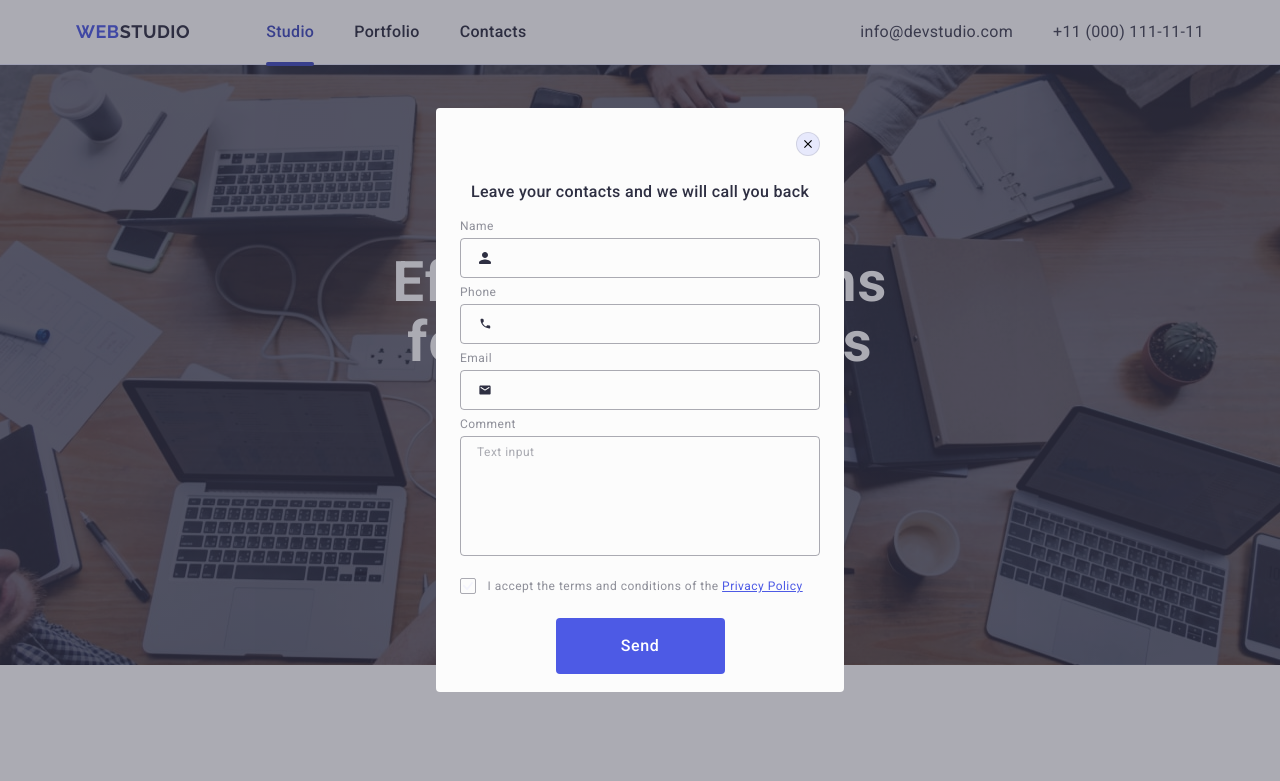
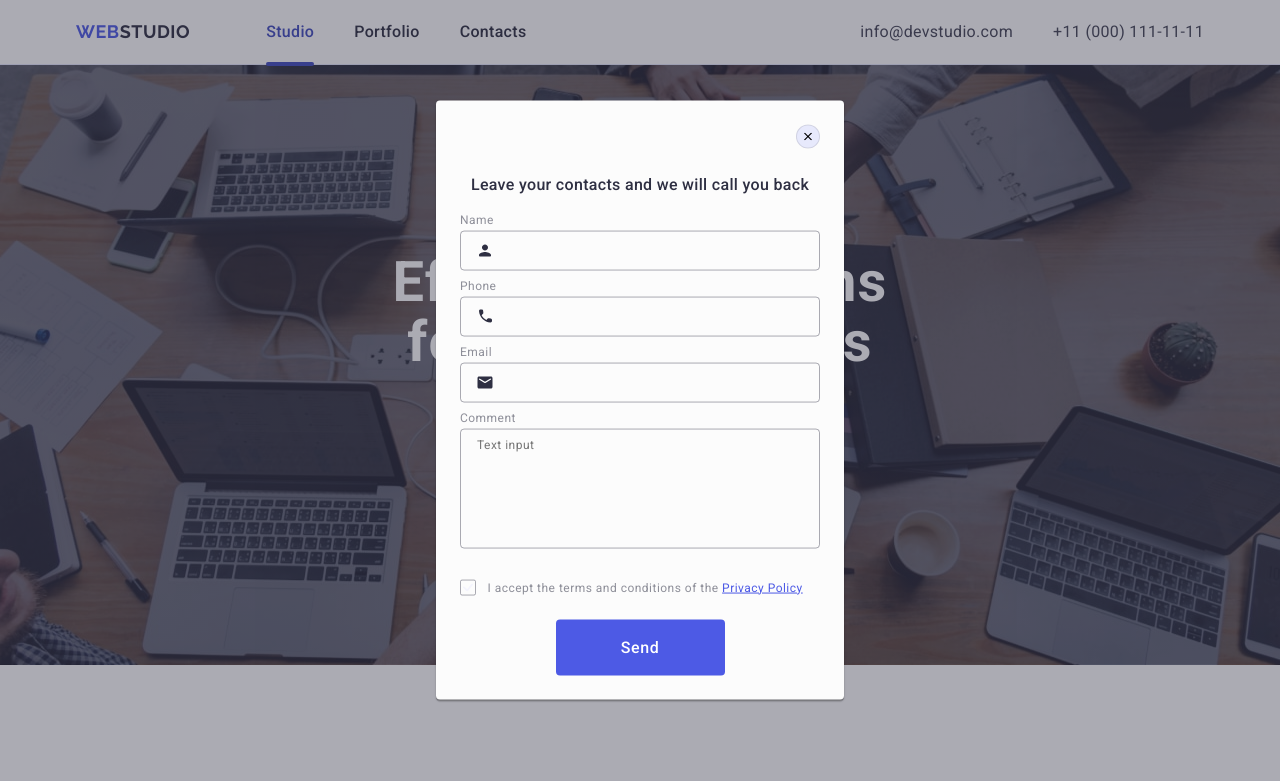
Before and after one commit to AHetman/goit-markup-hw-05, a plain HTML site: page index.html in a window 1280 px wide. Shown: the top 781 px of the page. Drawn offline with nearby package versions, Linux system fonts and the light colour scheme.

Commit message:
goit-markup-hw-05-begin-2
Виправлення після перевірки

```diff
--- a/css/styles.css
+++ b/css/styles.css
@@ -559,11 +559,16 @@ img {
 .footer-input {
   width: 264px;
   height: 40px;
-  background-color: transparent;
   border: 1px solid #fff;
   border-radius: 4px;
+  background-color: transparent;
+  font-size: 12px;
+  line-height: 1.5;
+  letter-spacing: 0.04em;
+  padding-left: 16px;
   filter: drop-shadow(0px 4px 4px rgba(0, 0, 0, 0.15));
-  outline: transparent;
+  color: #fff;
+ outline: transparent;
   transition: border-color 250ms cubic-bezier(0.4, 0, 0.2, 1);
 }
 
@@ -572,23 +577,20 @@ img {
 }
 
 .footer-input::placeholder {
-  color: #fff;
-  font-size: 12px;
-  line-height: 1.5;
-  letter-spacing: 0.04em;
-  padding-left: 16px;
+  color #ffffff;
   outline: transparent;
 }
 
 .footer-form-btn {
   width: 165px;
   height: 40px;
-  background: #4d5ae5;
+  background-color: #4d5ae5;
   border-radius: 4px;
   border: none;
   margin-left: 24px;
   color: #fff;
   font-size: 16px;
+  font-family: Roboto, sans-serif;
   font-weight: 500;
   line-height: 1.5;
   letter-spacing: 0.04em;
@@ -625,11 +627,13 @@ img {
   opacity: 0;
   visibility: hidden;
   pointer-events: none;
+  transition: opacity 250ms cubic-bezier(0.4, 0, 0.2, 1), visibility 250ms cubic-bezier(0.4, 0, 0.2, 1);
 }
 
 .modal {
   width: 408px;
-  height: 584px;
+  min-height: 584px;
+  box-shadow: 0px 1px 1px rgba(0, 0, 0, 0.14), 0px 1px 3px rgba(0, 0, 0, 0.12), 0px 2px 1px rgba(0, 0, 0, 0.2);
   background-color: #fcfcfc;
   border-radius: 4px;
   position: absolute;
@@ -637,6 +641,7 @@ img {
   left: 50%;
   transform: translate(-50%, -50%);
   padding: 72px 24px 24px 24px;
+  transition: transform 250ms cubic-bezier(0.4, 0, 0.2, 1);
 }
 
 .modal-btn {
@@ -664,6 +669,7 @@ img {
   top: 50%;
   left: 50%;
   transform: translate(-50%, -50%);
+  transition: fill 250ms cubic-bezier(0.4, 0, 0.2, 1);
 }
 
 .modal-btn:hover,
@@ -711,6 +717,10 @@ img {
   fill: rgba(77, 90, 229, 1);
 }
 
+.modal-field-user-text {
+  margin-bottom: 16px;
+}
+
 .modal-label {
   display: block;
   margin-bottom: 4px;
@@ -718,7 +728,7 @@ img {
   font-size: 12px;
   font-style: normal;
   font-weight: 400;
-  line-height: 1.16;
+  line-height: 1.17;
   letter-spacing: 0.04em;
   color: var(--LIGHT-SLATE, #8e8f99);
 }
@@ -733,19 +743,20 @@ img {
   left: 16px;
   top: 50%;
   transform: translateY(-50%);
-  transition: border-color 250ms cubic-bezier(0.4, 0, 0.2, 1);
+  transition: fill 250ms cubic-bezier(0.4, 0, 0.2, 1);
 }
 
 .modal-text {
   width: 100%;
   border-radius: 4px;
-  border: 1px solid var(--NAVY-BLUE-modal, rgba(46, 47, 66, 0.4));
+  border: 1px solid rgba(46, 47, 66, 0.4);
   height: 120px;
   background-color: transparent;
-  color: rgba(46, 47, 66, 1);
-  font-size: 18px;
-  padding-left: 16px;
-  padding-top: 8px;
+  font-size: 12px;
+  line-height: 1.17;
+  letter-spacing: 0.04em;
+  color: rgba(46, 47, 66, 0.4);
+  padding: 8px 16px;
   outline: transparent;
   transition: border-color 250ms cubic-bezier(0.4, 0, 0.2, 1);
   resize: none;
@@ -757,13 +768,7 @@ img {
 }
 
 .modal-text::placeholder {
-  font-family: Roboto;
-  font-size: 12px;
-  font-style: normal;
-  font-weight: 400;
-  line-height: 1.17;
-  letter-spacing: 0.04em;
-  color: rgba(46, 47, 66, 0.4);
+
 }
 
 /*.check-text {
--- a/index.html
+++ b/index.html
@@ -393,7 +393,6 @@
 
             <div class="footer-form">
                 <p class="footer-subscribe-text">Subscribe</p>
-                <div class="footer-subscribe-opt">
                 <form class="form-footer-form">
                     <label class="footer-form-label">
                         <input type="email" name="subscribe-email" class="footer-input" placeholder="E-mail"
@@ -404,7 +403,6 @@
                         </svg></button>
 
                 </form>
-                </div>
 
             </div>
         </div>
@@ -423,7 +421,7 @@
                     <label for="user-name" class="modal-label">Name</label>
                     <div class="modal-input-wrap">
                         <input type="text" name="user-name" class="modal-input" id="user-name" />
-                        <svg class="modal-icon" width="18" height="18">
+                        <svg class="modal-icon" width="18" height="24">
                             <use href="./images/icons.svg#icon-icon-name"></use>
                         </svg>
                     </div>
@@ -432,7 +430,7 @@
                     <label for="user-phone" class="modal-label">Phone</label>
                     <div class="modal-input-wrap">
                         <input type="tel" name="user-phone" class="modal-input" id="user-phone" />
-                        <svg class="modal-icon" width="18" height="18">
+                        <svg class="modal-icon" width="18" height="24">
                             <use href="./images/icons.svg#icon-icon-phone"></use>
                         </svg>
                     </div>
@@ -441,21 +439,22 @@
                     <label for="user-email" class="modal-label">Email</label>
                     <div class="modal-input-wrap">
                         <input type="email" name="user-email" class="modal-input" id="user-email" />
-                        <svg class="modal-icon" width="18" height="18">
+                        <svg class="modal-icon" width="18" height="24">
                             <use href="./images/icons.svg#icon-icon-email"></use>
                         </svg>
                     </div>
                 </div>
 
-                <div class="modal-field">
-                    <label for="user-text" class="modal-label">Comment</label>
-                    <textarea name="user-text" id="user-text" class="modal-text" placeholder="Text input"></textarea>
+                <div class="modal-field-user-text">
+                    <label for="user-comment" class="modal-label">Comment</label>
+                    <textarea name="user-comment" id="user-comment" class="modal-text"
+                        placeholder="Text input"></textarea>
                 </div>
 
                 <div class="modal-field modal-checkbox">
-                    <input type="checkbox" name="modal-check" id="user-checkbox" class="check-input visually-hidden"
+                    <input type="checkbox" name="user-privacy" id="user-privacy" class="check-input visually-hidden"
                         value="true" />
-                    <label for="user-checkbox" class="check-text">
+                    <label for="user-privacy" class="check-text">
                         <span class="modal-span"><svg class="modal-check-icon" width="10" height="8">
                                 <use href="./images/icons.svg#icon-checkbox"></use>
                             </svg></span>
```
Lines whose indentation alone changed are shown as unchanged.
